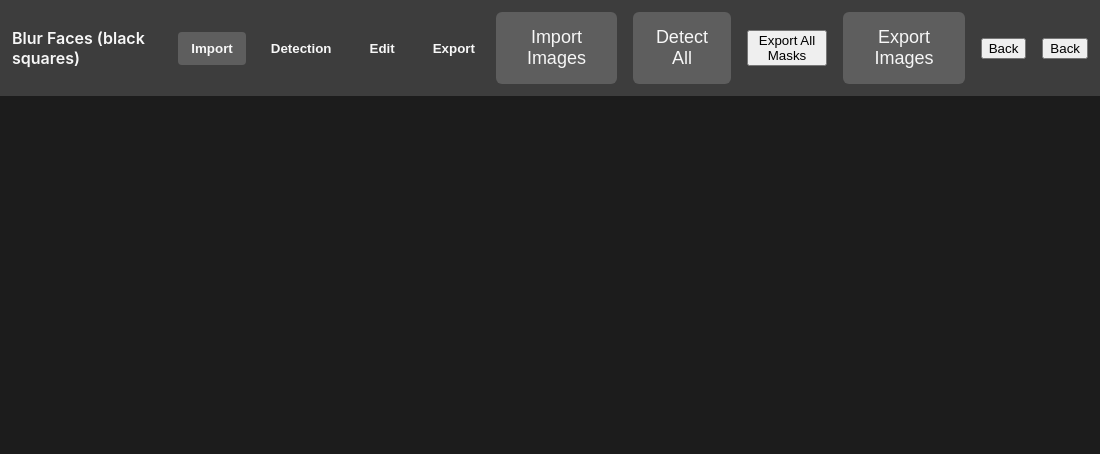
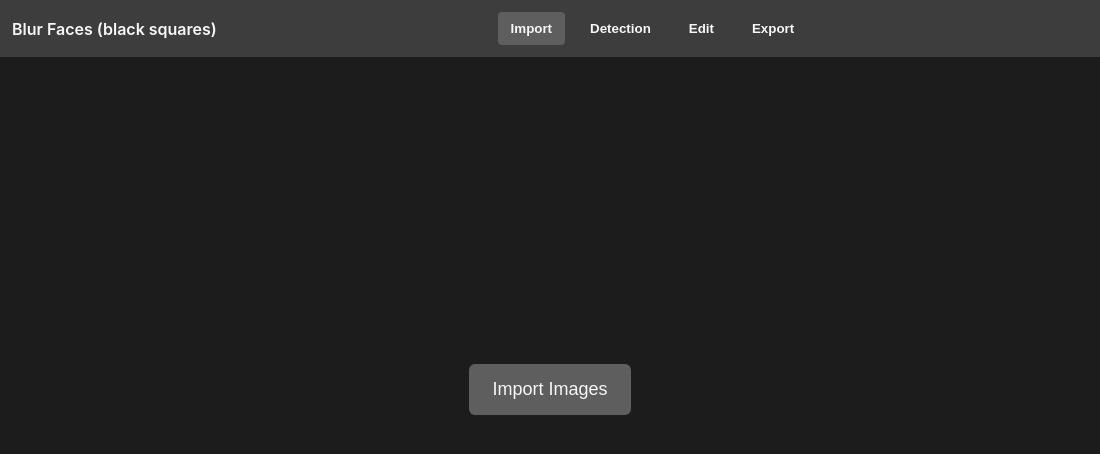
Before and after one commit to TheCheon/blur, an Electron app: page index.html in a window 1100 px wide. Drawn offline with Linux system fonts and the light colour scheme.

Commit message:
ui: keep Import/Detect/Export buttons in their tabs; remove duplicate small back/buttons from headers

```diff
--- a/index.html
+++ b/index.html
@@ -30,13 +30,12 @@
           <div id="detectionToolbar">
             <button id="detectAllBtn" class="bigImport">Detect All</button>
             <button id="applyAllBtn">Export All Masks</button>
-            <button id="detectBackBtn">Back</button>
           </div>
           <div id="detectionGrid"></div>
         </section>
         <section id="edit" class="tabSection hidden">
           <div id="editToolbar">
-            <button id="editBackBtn">Back</button>
+
           </div>
           <div id="editGrid"></div>
           <div id="filmstripEdit" class="filmstrip"></div>
@@ -58,9 +57,8 @@
         </section>
         <section id="batch" class="hidden">
           <div id="batchToolbar">
-            <button id="batchBackBtn">Back</button>
-            <button id="detectAllBtn">Detect All</button>
-            <button id="applyAllBtn">Export All Masks</button>
+
+
           </div>
           <div id="batchGrid"></div>
         </section>
--- a/renderer.js
+++ b/renderer.js
@@ -1080,27 +1080,7 @@ document.addEventListener('DOMContentLoaded', () => {
   } catch (e) {}
 });
 
-// move primary buttons into the header controls area so they're always at top
-function relocateHeaderButtons() {
-  try {
-    const header = document.getElementById('headerControls') || document.querySelector('header .controls');
-    if (!header) return;
-    const ids = ['importBtn', 'detectAllBtn', 'applyAllBtn', 'exportBtn', 'exportBtnTop', 'detectBackBtn', 'editBackBtn'];
-    ids.forEach(id => {
-      const el = document.getElementById(id);
-      if (el && header !== el.parentElement) {
-        el.style.marginLeft = '8px';
-        el.style.display = 'inline-block';
-        header.appendChild(el);
-      }
-    });
-    // ensure header controls are visible
-    header.style.display = 'flex'; header.style.alignItems = 'center'; header.style.gap = '8px';
-  } catch (e) { console.warn('relocateHeaderButtons failed', e); }
-}
-
-// relocate on startup
-try { relocateHeaderButtons(); } catch (e) {}
+// header controls are managed per-tab; do not relocate tab buttons into header
 
 // Keyboard shortcuts: Undo/Redo (Ctrl/Cmd+Z, Ctrl/Cmd+Y)
 document.addEventListener('keydown', (e) => {
```
